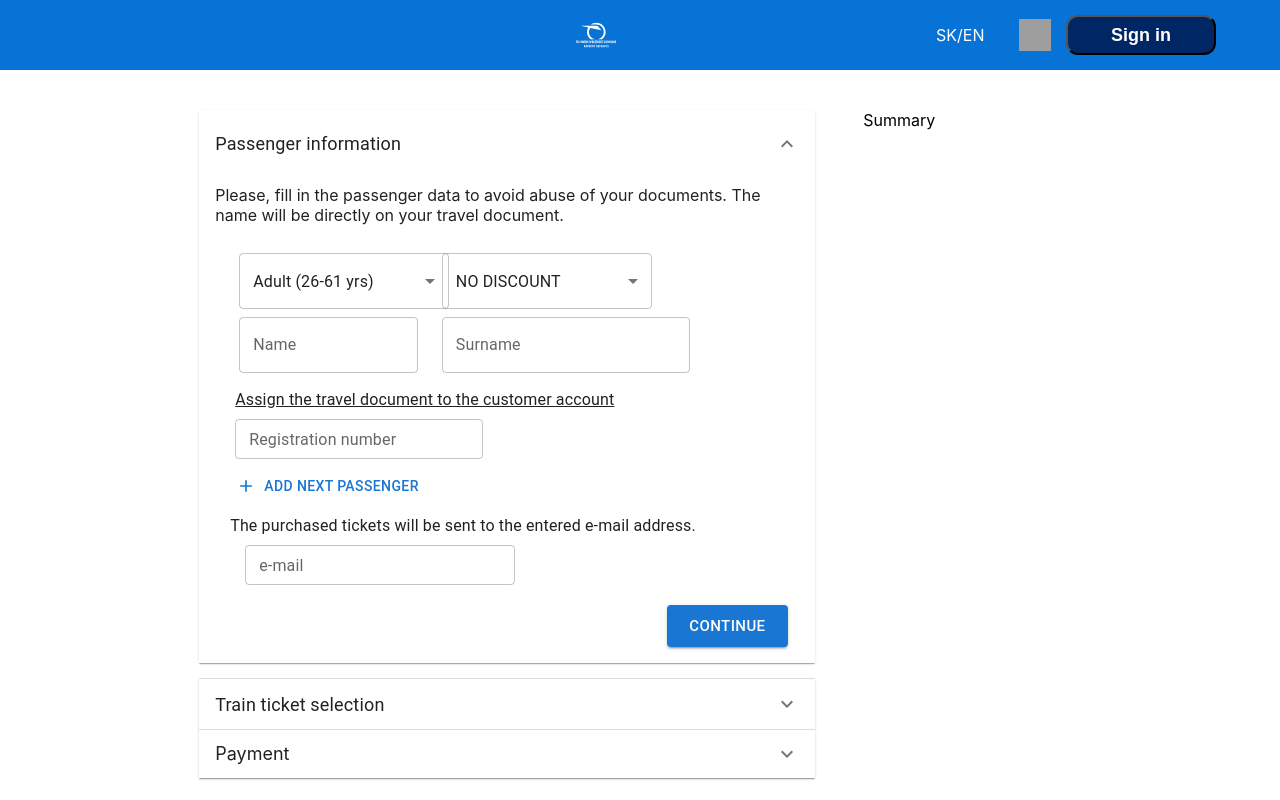
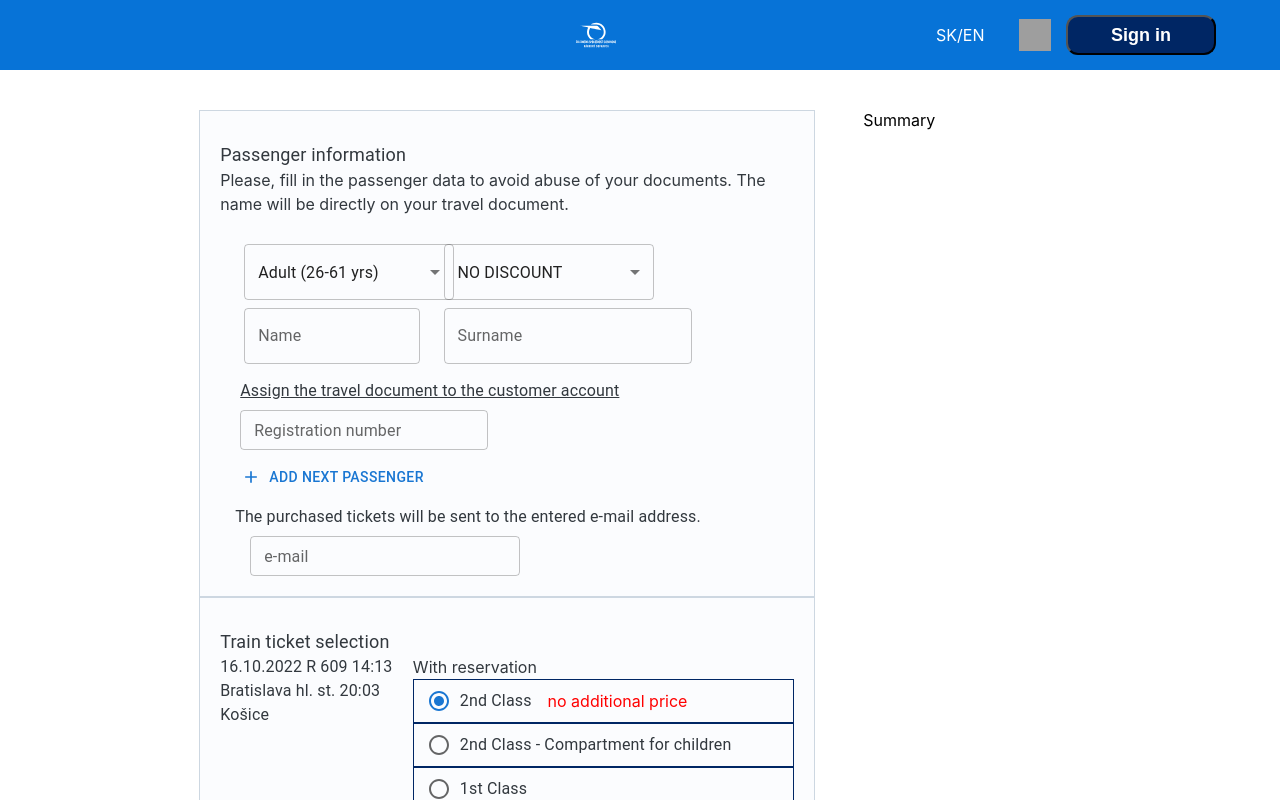
Before and after one commit to vsvvan/railway, a React (Create React App) app: page /checkout in a window 1280 px wide. Shown: the top 800 px of the page. Built offline with nearby package versions, Linux system fonts and the light colour scheme; grey boxes are pictures that could not be loaded.

Commit message:
atomic commit

```diff
--- a/package.json
+++ b/package.json
@@ -14,6 +14,7 @@
     "@emotion/react": "^11.10.5",
     "@emotion/styled": "^11.10.5",
     "@mui/icons-material": "^5.10.9",
+    "@mui/joy": "^5.0.0-alpha.56",
     "@mui/material": "^5.10.12",
     "@reduxjs/toolkit": "^1.9.0",
     "@testing-library/jest-dom": "^5.16.5",
--- a/src/components/App.css
+++ b/src/components/App.css
@@ -155,7 +155,7 @@ footer {
   width: 100%;
   padding-top:20px;
   padding-bottom:20px;
-  margin-top: 170px;
+  margin-top: 30px;
   background-color: rgba(7, 115, 215, 0.7);
 }
 
@@ -255,5 +255,4 @@ footer .icons {
 }
 .BackButton{
   margin-top: 5%;
-
 }
--- a/src/components/App.tsx
+++ b/src/components/App.tsx
@@ -28,6 +28,15 @@ export const App = ({ trains, setChosenTrain }: Props) => {
               />
             }
           />
+            <Route
+            path="/connections"
+            element={
+              <TrainConnections
+                trains={trains}
+                setChosenTrain={setChosenTrain}
+              />
+            }
+          />
           <Route path="/checkout" element={<Checkout />} />
           <Route
             path="/checkout-order"
--- a/src/components/Checkout.tsx
+++ b/src/components/Checkout.tsx
@@ -18,7 +18,7 @@ export const Checkout = ({ userData, setEmail }: Props) => {
     navigate('/checkout-order');
   };
   const navigateToInfo = () => {
-    navigate('/');
+    navigate('/connections');
   };
   return (
     <div style={{ padding: '40px 0 0 0' }}>
--- a/src/components/Order.tsx
+++ b/src/components/Order.tsx
@@ -1,15 +1,16 @@
-import { Button, Grid, Typography } from '@mui/material';
+import {Button, Grid, IconButton, Typography} from '@mui/material';
+import EditIcon from '@mui/icons-material/Edit';
 import ArrowBackIosIcon from '@mui/icons-material/ArrowBackIos';
-import { useNavigate } from 'react-router-dom';
+import {useNavigate} from 'react-router-dom';
 import TrainIcon from '@mui/icons-material/Train';
 import ScheduleIcon from '@mui/icons-material/Schedule';
-import { TrainInfo } from '../types';
+import {TrainInfo} from '../types';
 
 type Props = {
     trainInfo: TrainInfo;
 };
 
-export const Order = ({ trainInfo }: Props) => {
+export const Order = ({trainInfo}: Props) => {
     const navigate = useNavigate();
     return (
         <>
@@ -19,6 +20,8 @@ export const Order = ({ trainInfo }: Props) => {
                 </div>
                 <div className="OrderContainer">
                     <div className="ContentConainer">
+                        <Grid container spacing={2}>
+                            <Grid item xs={11}>
                                 <div className='ContentOfSummary'>
                                     <div className="Align">
                   <span>
@@ -26,8 +29,8 @@ export const Order = ({ trainInfo }: Props) => {
                     <Typography>{trainInfo.arrivalTime} {trainInfo.toDestination}</Typography>
                   </span>
                                         <div className="TrainName">
-                    <TrainIcon />
-                    <br />
+                                            <TrainIcon/>
+                                            <br/>
                                             <span>
                       {trainInfo.trainType} {trainInfo.trainNumber}
                     </span>
@@ -35,7 +38,7 @@ export const Order = ({ trainInfo }: Props) => {
                                     </div>
                                     <div className="AlignTime">
                                         <div className="AlignClocks">
-                    <ScheduleIcon />
+                                            <ScheduleIcon/>
                                             <span>
                       {trainInfo.travelDuration.split(':')[0]} hrs.{' '}
                                                 {trainInfo.travelDuration.split(':')[1]} min.
@@ -44,20 +47,21 @@ export const Order = ({ trainInfo }: Props) => {
                                         <div>{trainInfo.distance} km</div>
                                     </div>
                                 </div>
-
-            <div className='AlignButton'>
-
-              <Button
-              variant="contained"
+                            </Grid>
+                            <Grid item xs={1}>
+                                <IconButton
+                                    color="primary"
                                     size="large"
-              onClick={() => navigate('/summary')}
+                                    onClick={() => navigate('/connections')}
                                 >
-              Edit
-              </Button>
+                                    <EditIcon/>
+                                </IconButton>
+                            </Grid>
+                        </Grid>
                     </div>
-        </div>
-
                     <div className="ContentConainer">
+                        <Grid container spacing={2}>
+                            <Grid item xs={11}>
                                 <div className='ContentOfSummary'>
                                     <Typography><strong>Personal Information</strong> </Typography>
                                     <Typography>Name Surname</Typography>
@@ -68,35 +72,37 @@ export const Order = ({ trainInfo }: Props) => {
                                         {trainInfo.trainNumber} 1*2ndClass
                                     </Typography>
                                 </div>
-            <div className='AlignButton'>
-
-              <Button
-                variant="contained"
+                            </Grid>
+                            <Grid item xs={1}>
+                                <IconButton
+                                    color="primary"
                                     size="large"
-                onClick={() => navigate('/summary')}
+                                    onClick={() => navigate('/checkout')}
                                 >
-                Edit
-                </Button>
-            </div>
-
+                                    <EditIcon/>
+                                </IconButton>
+                            </Grid>
+                        </Grid>
                     </div>
                     <div className="ContentConainer">
+                        <Grid container spacing={2}>
+                            <Grid item xs={11}>
                                 <div className='ContentOfSummary'>
                                     <Typography><strong>Method of payment:</strong> </Typography>
                                     <Typography>Credit card</Typography>
                                     <Typography>Card number: SK44 **** 0044</Typography>
-
                                 </div>
-            <div className='AlignButton'>
-
-              <Button
-              variant="contained"
+                            </Grid>
+                            <Grid item xs={1}>
+                                <IconButton
+                                    color="primary"
                                     size="large"
-              onClick={() => navigate('/summary')}
+                                    onClick={() => navigate('/checkout')}
                                 >
-              Edit
-            </Button>
-            </div>
+                                    <EditIcon/>
+                                </IconButton>
+                            </Grid>
+                        </Grid>
                     </div>
                     <div className="ContentConainer">
                         <div className='ContentOfSummary'>
@@ -119,7 +125,7 @@ export const Order = ({ trainInfo }: Props) => {
                     <Button
                         variant="outlined"
                         size="large"
-            startIcon={<ArrowBackIosIcon />}
+                        startIcon={<ArrowBackIosIcon/>}
                         onClick={() => {
                             navigate('/checkout');
                         }}
--- a/src/components/checkout/PassengerData.tsx
+++ b/src/components/checkout/PassengerData.tsx
@@ -1,14 +1,10 @@
 import {
-  Accordion,
-  AccordionDetails,
-  AccordionSummary,
   Button,
   TextField,
   Typography,
 } from '@mui/material';
-import ExpandMoreIcon from '@mui/icons-material/ExpandMore';
+import Sheet from '@mui/joy/Sheet';
 import AddIcon from '@mui/icons-material/Add';
-import { SyntheticEvent, useState } from 'react';
 import UserInfo from '../../containers/UserInfo';
 import { UserData } from '../../types';
 
@@ -18,25 +14,9 @@ type Props = {
 };
 
 export const PassengerData = ({ setEmail }: Props) => {
-  const [expanded, setExpanded] = useState<string | false>('personal-data');
-
-  const handleChange =
-    (panel: string) => (event: SyntheticEvent, isExpanded: boolean) => {
-      setExpanded(isExpanded ? panel : false);
-    };
-  const isDataMissed = false;
-
   return (
     <>
-      <Accordion
-        expanded={expanded === 'personal-data'}
-        onChange={handleChange('personal-data')}
-      >
-        <AccordionSummary
-          expandIcon={<ExpandMoreIcon />}
-          aria-controls="personal-databh-content"
-          id="personal-databh-header"
-        >
+      <Sheet variant="outlined" style={{padding: '30px 20px 20px 20px'}}>
         <Typography
             sx={{
               width: '33%',
@@ -48,8 +28,6 @@ export const PassengerData = ({ setEmail }: Props) => {
         >
           Passenger information
         </Typography>
-        </AccordionSummary>
-        <AccordionDetails>
         <span>
             Please, fill in the passenger data to avoid abuse of your documents.
             The name will be directly on your travel document.
@@ -73,14 +51,7 @@ export const PassengerData = ({ setEmail }: Props) => {
               onBlur={(event) => setEmail(event.target.value)}
           />
         </div>
-          <br />
-          <div className="AlignButton">
-            <Button variant="contained" size="large" disabled={isDataMissed}>
-              Continue
-            </Button>
-          </div>
-        </AccordionDetails>
-      </Accordion>
+      </Sheet>
     </>
   );
 };
--- a/src/components/checkout/Payment.tsx
+++ b/src/components/checkout/Payment.tsx
@@ -1,42 +1,24 @@
 import {
-  Accordion,
-  AccordionDetails,
-  AccordionSummary,
     Checkbox,
     FormControlLabel,
     Radio,
     RadioGroup,
 } from '@mui/material';
-import ExpandMoreIcon from '@mui/icons-material/ExpandMore';
 import CreditCardIcon from '@mui/icons-material/CreditCard';
-import { ChangeEvent, SyntheticEvent, useState } from 'react';
+import {ChangeEvent, useState} from 'react';
 import Logo from '../../images/logo.svg';
 import './Payment.css';
+import Sheet from "@mui/joy/Sheet";
 
 export const Payment = () => {
-  const [expanded, setExpanded] = useState<string | false>(false);
     const [value, setValue] = useState('');
 
-  const handleChange =
-    (panel: string) => (event: SyntheticEvent, isExpanded: boolean) => {
-      setExpanded(isExpanded ? panel : false);
-    };
     const handleChangePayment = (event: ChangeEvent<HTMLInputElement>) => {
         setValue((event.target as HTMLInputElement).value);
     };
     return (
-    <Accordion
-      expanded={expanded === 'payment-data'}
-      onChange={handleChange('payment-data')}
-    >
-      <AccordionSummary
-        expandIcon={<ExpandMoreIcon />}
-        aria-controls="payment-databh-content"
-        id="payment-databh-header"
-      >
+        <Sheet variant="outlined" style={{padding: '30px 20px 20px 20px'}}>
             <span className="PaymentTitle">Payment</span>
-      </AccordionSummary>
-      <AccordionDetails>
             <RadioGroup
                 aria-labelledby="demo-controlled-radio-buttons-group"
                 name="controlled-radio-buttons-group"
@@ -46,7 +28,7 @@ export const Payment = () => {
                 <div className="PaymentInfoBox">
                     <FormControlLabel
                         value="credit-card"
-              control={<Radio />}
+                        control={<Radio/>}
                         label="Pay from credit account"
                     />
                     <img
@@ -62,19 +44,18 @@ export const Payment = () => {
                 <div className="PaymentInfoBox">
                     <FormControlLabel
                         value="cards"
-              control={<Radio />}
+                        control={<Radio/>}
                         label="Payment with the cards"
                     />
-            <CreditCardIcon />
+                    <CreditCardIcon/>
                 </div>
             </RadioGroup>
-        <br />
+            <br/>
             <FormControlLabel
-          style={{ textDecoration: 'underline' }}
-          control={<Checkbox />}
+                style={{textDecoration: 'underline'}}
+                control={<Checkbox/>}
                 label="I agree with the trade conditions"
             />
-      </AccordionDetails>
-    </Accordion>
+        </Sheet>
     );
 };
--- a/src/components/checkout/TrainTicketSelection.tsx
+++ b/src/components/checkout/TrainTicketSelection.tsx
@@ -1,28 +1,18 @@
 import {
-  Accordion,
-  AccordionDetails,
-  AccordionSummary,
-  Button,
   FormControlLabel,
   Grid,
   Radio,
   RadioGroup,
   Typography,
 } from '@mui/material';
-import ExpandMoreIcon from '@mui/icons-material/ExpandMore';
-import { ChangeEvent, SyntheticEvent, useState } from 'react';
+import { ChangeEvent, useState } from 'react';
 import CreditCardIcon from '@mui/icons-material/CreditCard';
 import './TrainTicketSelection.css';
+import Sheet from "@mui/joy/Sheet";
 
 export const TrainTicketSelection = () => {
-  const [expanded, setExpanded] = useState<string | false>(false);
   const [seatValue, setSeatValue] = useState('no-pref-seat');
   const [seatType, setSeatType] = useState('2nd-class');
-
-  const handleChange =
-    (panel: string) => (event: SyntheticEvent, isExpanded: boolean) => {
-      setExpanded(isExpanded ? panel : false);
-    };
 
   const handleChangeSeat = (event: ChangeEvent<HTMLInputElement>) => {
     setSeatValue((event.target as HTMLInputElement).value);
@@ -31,15 +21,7 @@ export const TrainTicketSelection = () => {
     setSeatType((event.target as HTMLInputElement).value);
   };
   return (
-    <Accordion
-      expanded={expanded === 'ticket-data'}
-      onChange={handleChange('ticket-data')}
-    >
-      <AccordionSummary
-        expandIcon={<ExpandMoreIcon />}
-        aria-controls="train-databh-content"
-        id="train-databh-header"
-      >
+      <Sheet variant="outlined" style={{padding: '30px 20px 20px 20px'}}>
         <Typography
             sx={{
               width: '33%',
@@ -51,8 +33,6 @@ export const TrainTicketSelection = () => {
         >
           Train ticket selection
         </Typography>
-      </AccordionSummary>
-      <AccordionDetails>
         <Grid container spacing={0.5}>
           <Grid item xs={4}>
             <Typography>
@@ -120,12 +100,6 @@ export const TrainTicketSelection = () => {
             <CreditCardIcon />
           </div>
         </RadioGroup>
-        <div className="AlignButton">
-          <Button variant="contained" size="large">
-            Continue
-          </Button>
-        </div>
-      </AccordionDetails>
-    </Accordion>
+      </Sheet>
   );
 };
```
Also changed, not shown: 1 other file (tests, documents, lock files or other folders). Lines whose indentation alone changed are shown as unchanged.
